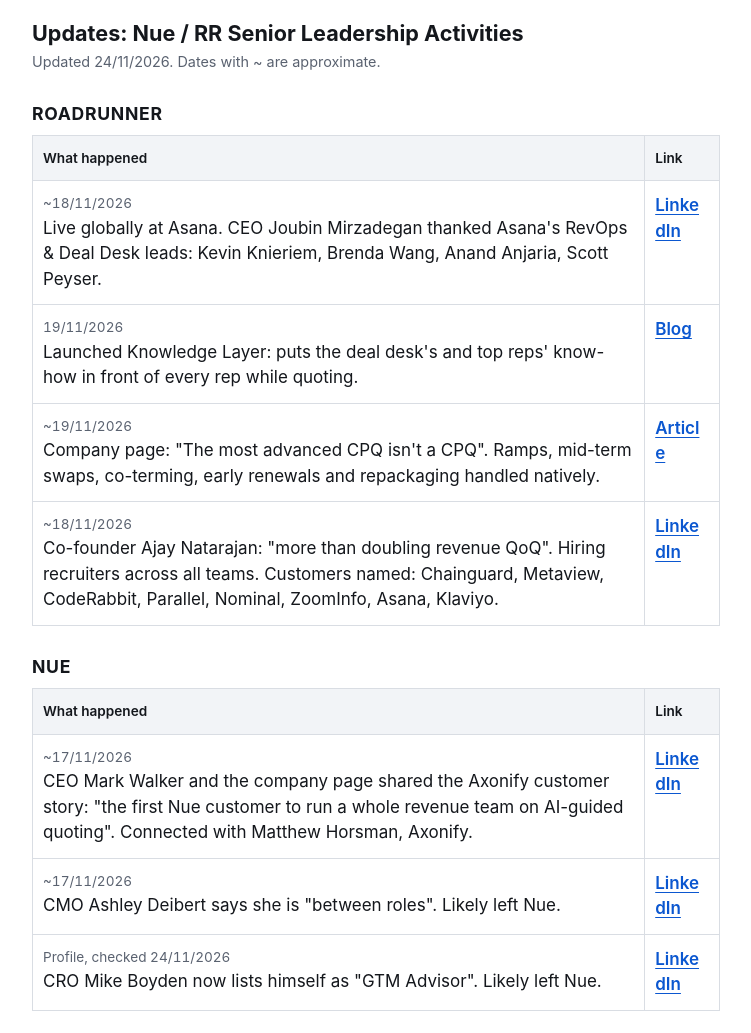
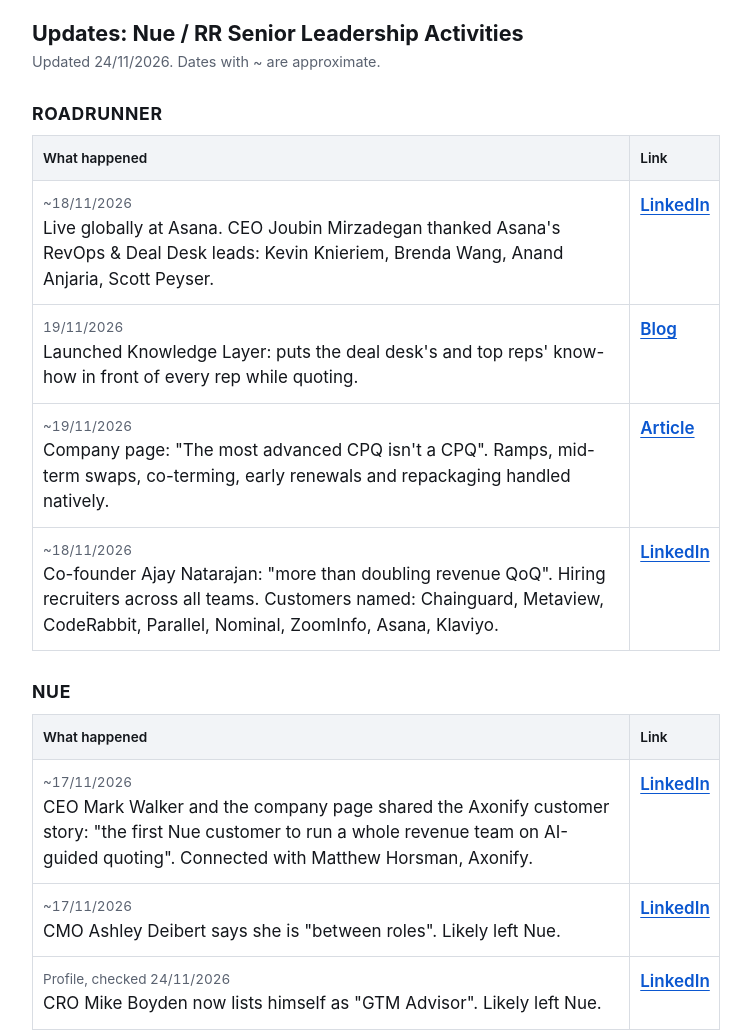
Before and after one commit to ronenaviram-dealhub/lw-ddccb1ce, a plain HTML site: page index.html in a window 1280 px wide. Shown: the top 1033 px of the page, without its empty margins (264-1015 px from the left). Drawn offline with Linux system fonts and the light colour scheme.

Commit message:
Keep link labels on one line

```diff
--- a/index.html
+++ b/index.html
@@ -26,9 +26,10 @@ h2{font-size:1.1rem;letter-spacing:.04em;text-transform:uppercase;margin:28px 0
 table{width:100%;border-collapse:collapse;table-layout:fixed}
 th,td{border:1px solid var(--line);padding:12px 10px;text-align:left;vertical-align:top}
 th{background:var(--head);font-size:.85rem;font-weight:600}
-th.l,td.l{width:5.5em}
+th.l,td.l{width:6.6em}
+td.l a{white-space:nowrap}
 .d{display:block;color:var(--muted);font-size:.85rem;font-variant-numeric:tabular-nums;margin-bottom:2px}
-td{overflow-wrap:anywhere}
+td{overflow-wrap:break-word}
 a{color:var(--link);font-weight:600;text-decoration:underline;text-underline-offset:3px}
 a:focus-visible{outline:3px solid var(--link);outline-offset:2px}
 .note{color:var(--muted);font-size:.85rem;margin-top:28px}
```
